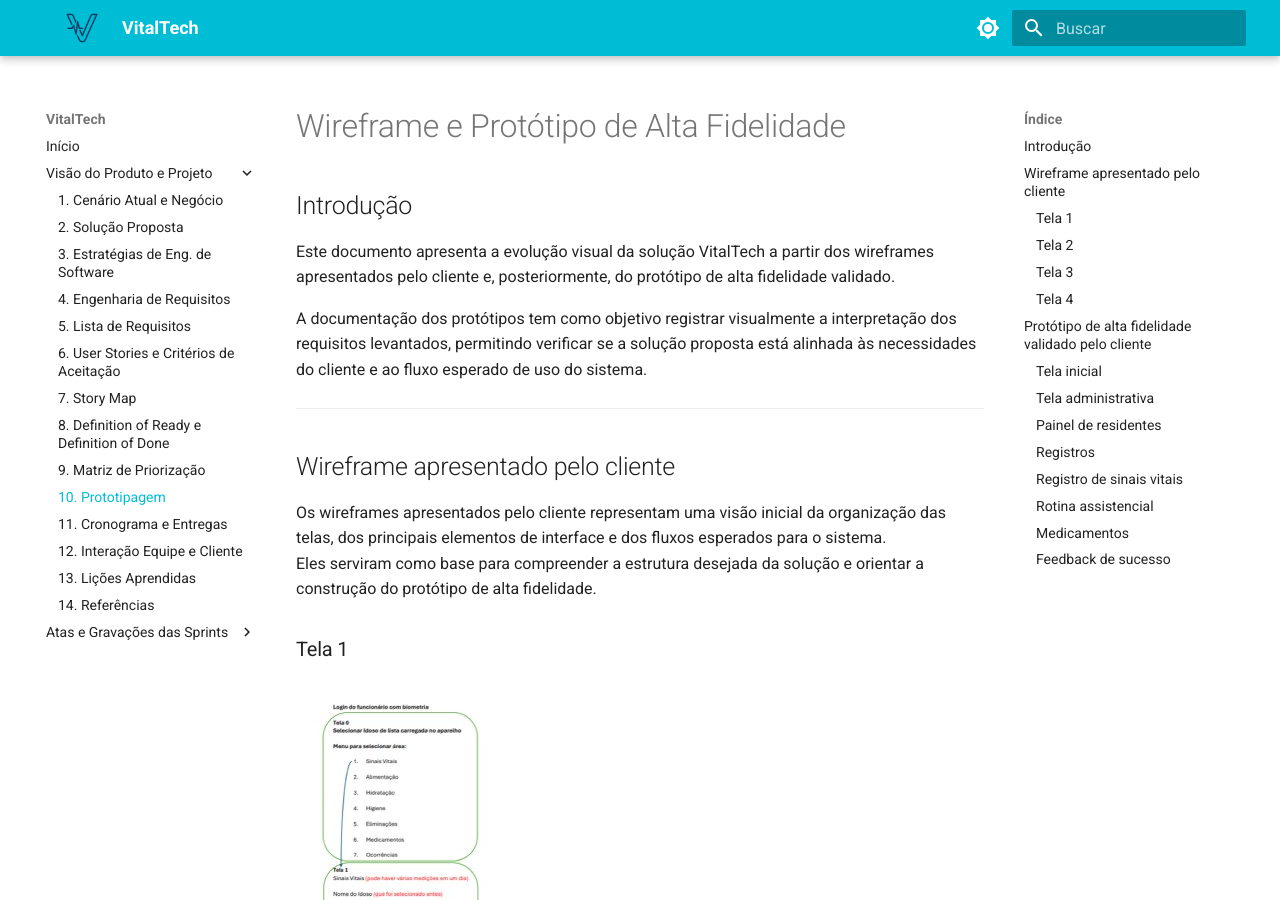
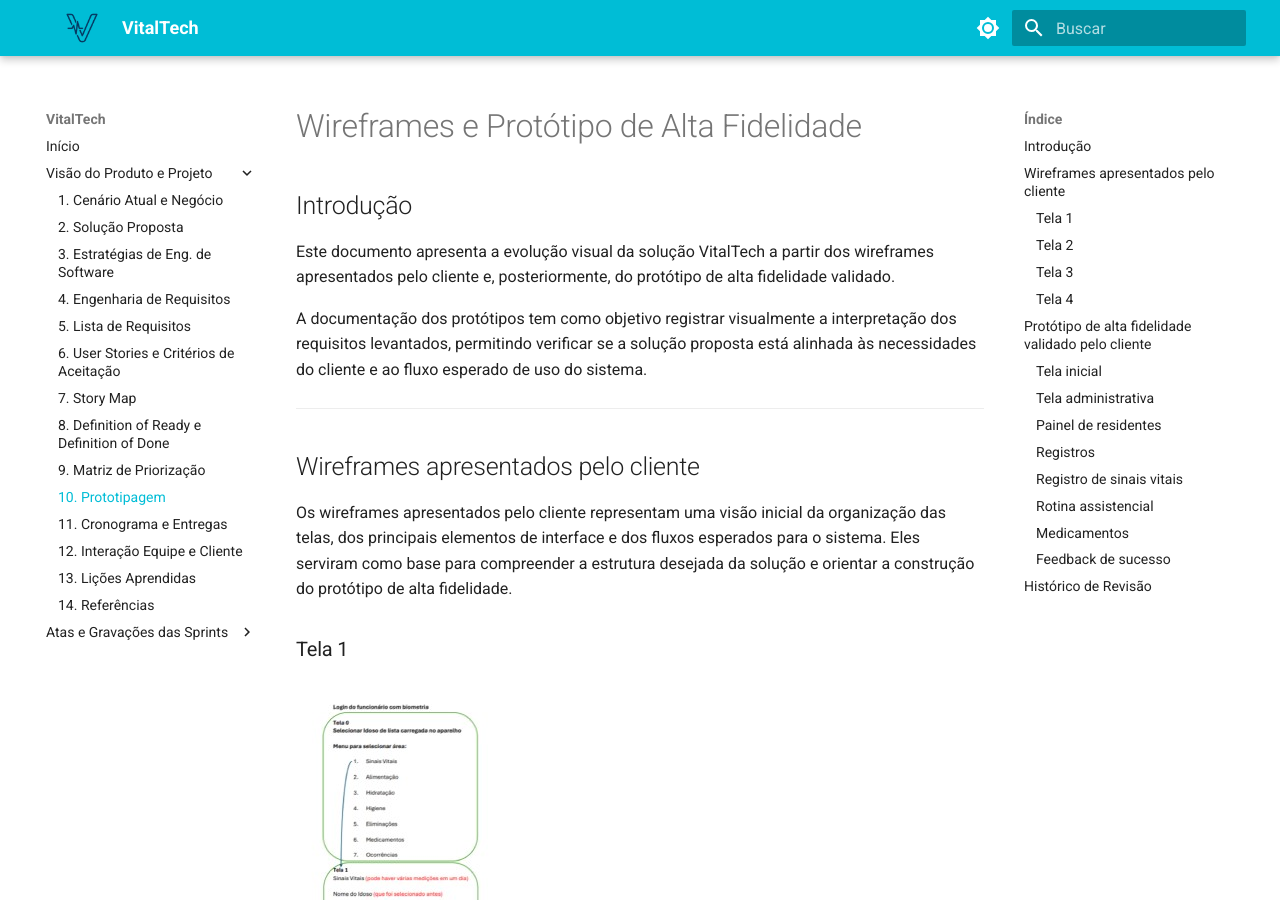
Before and after one commit to mdsreq-fga-unb/REQ-2026.1-T01-VitalTech, an MkDocs documentation site: the page built from docs/visao/prototipagem.md, in a window 1280 px wide and 900 px high. Built offline with MkDocs 1.6.1 and Material for MkDocs 9.7.7, drawn with Linux system fonts in a browser that asks for light colours; some of the changed text lies outside the part shown.

Commit message:
docs: melhora rastreabilidade da prototipagem

```diff
--- a/docs/visao/prototipagem.md
+++ b/docs/visao/prototipagem.md
@@ -1,4 +1,4 @@
-# Wireframe e Protótipo de Alta Fidelidade
+# Wireframes e Protótipo de Alta Fidelidade
 
 ## Introdução
 
@@ -8,7 +8,7 @@
 
 ---
 
-## Wireframe apresentado pelo cliente
+## Wireframes apresentados pelo cliente
 
 Os wireframes apresentados pelo cliente representam uma visão inicial da organização das telas, dos principais elementos de interface e dos fluxos esperados para o sistema.
 Eles serviram como base para compreender a estrutura desejada da solução e orientar a construção do protótipo de alta fidelidade.
@@ -36,6 +36,8 @@
 Após a análise dos wireframes e dos requisitos levantados, foi elaborado um protótipo de alta fidelidade com maior detalhamento visual, organização dos componentes e representação mais próxima da interface final esperada para o sistema.
 
 O protótipo foi validado com o cliente, permitindo confirmar a aderência da proposta às necessidades identificadas durante o processo de Engenharia de Requisitos.
+
+A apresentação interna está registrada na [Review da Sprint 1](../sprints/sprint1/review.md), enquanto a validação posterior com o cliente consta na [Ata de Reunião 06 da Sprint 1](../sprints/sprint1/dailys.md).
 
 ### Tela inicial
 
@@ -68,3 +70,11 @@
 ### Feedback de sucesso
 
 ![Feedback de sucesso](../assets/pictures/feedback_sucesso.jpg)
+
+---
+
+## Histórico de Revisão
+
+| Data | Versão | Descrição | Autor |
+| :---: | :---: | --- | --- |
+| 18/05/2026 | 1.0 | Inclusão dos wireframes apresentados pelo cliente e do protótipo de alta fidelidade validado. | Enzo Menali |
```
